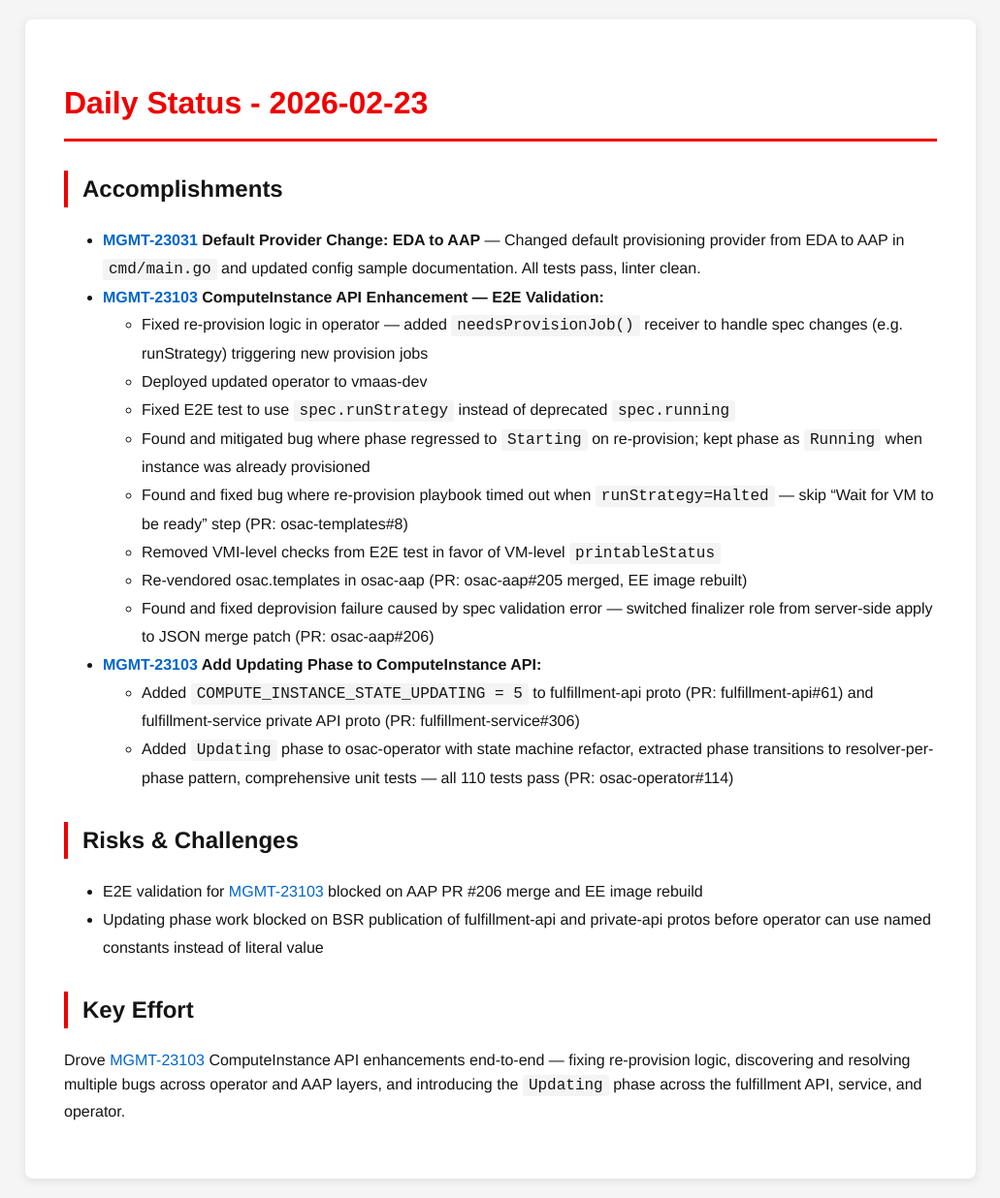
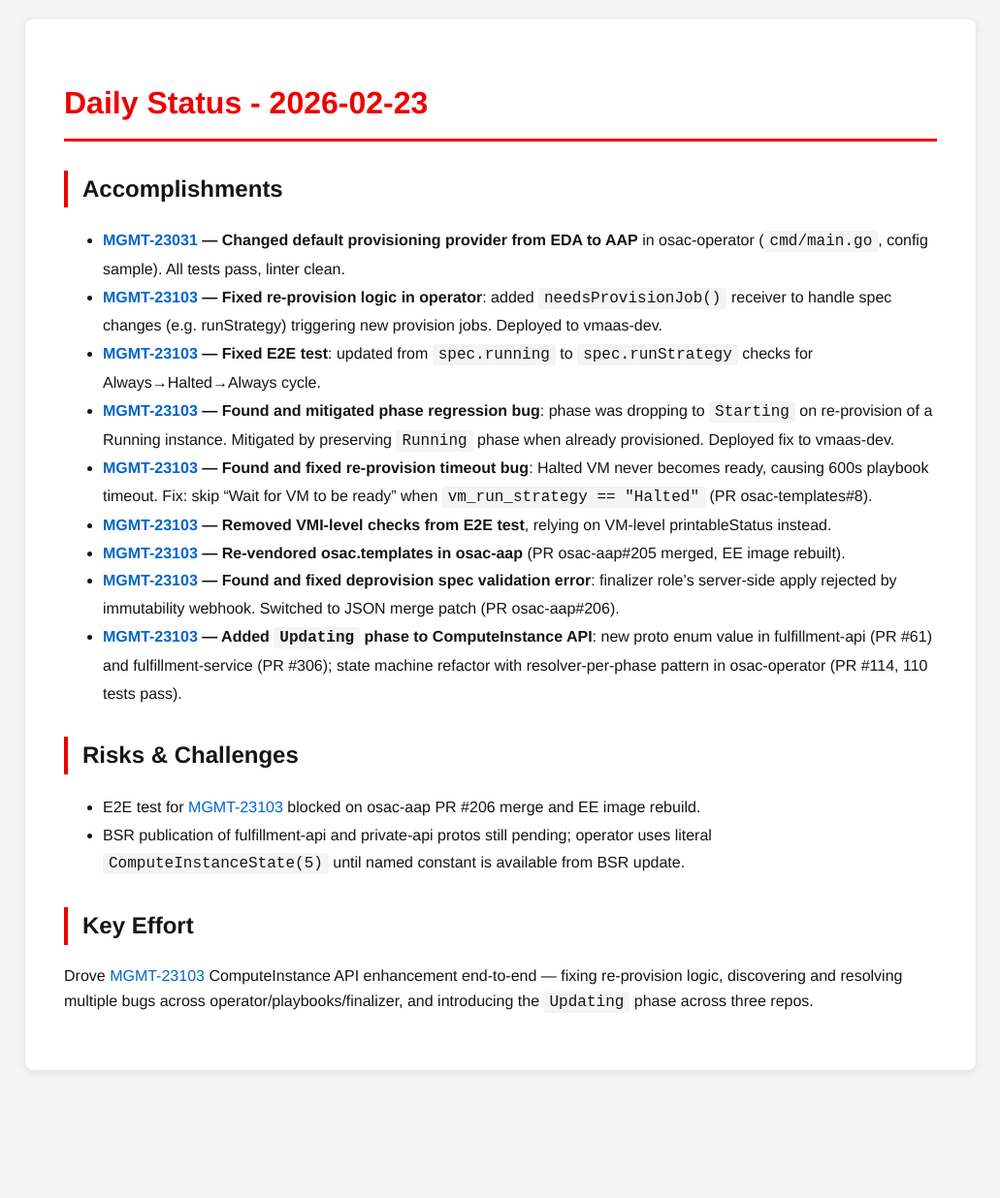
Before and after one commit to tzvatot/daily-status, a Jekyll site: the page built from 2026-02-23.md, in a window 1280 px wide. Shown: the whole page at 97% size, without its empty margins (124-1155 px from the left). Built offline with Jekyll 4.4.1, drawn with Linux system fonts in a browser that asks for light colours; after the commit the page ends 1124 px from its top, so only the background shows below that.

Commit message:
Daily status update - 2026-02-23

```diff
--- a/2026-02-23.md
+++ b/2026-02-23.md
@@ -7,26 +7,19 @@
 # Daily Status - 2026-02-23
 
 ## Accomplishments
-
-- **[MGMT-23031](https://issues.redhat.com/browse/MGMT-23031) Default Provider Change: EDA to AAP** — Changed default provisioning provider from EDA to AAP in `cmd/main.go` and updated config sample documentation. All tests pass, linter clean.
-- **[MGMT-23103](https://issues.redhat.com/browse/MGMT-23103) ComputeInstance API Enhancement — E2E Validation:**
-  - Fixed re-provision logic in operator — added `needsProvisionJob()` receiver to handle spec changes (e.g. runStrategy) triggering new provision jobs
-  - Deployed updated operator to vmaas-dev
-  - Fixed E2E test to use `spec.runStrategy` instead of deprecated `spec.running`
-  - Found and mitigated bug where phase regressed to `Starting` on re-provision; kept phase as `Running` when instance was already provisioned
-  - Found and fixed bug where re-provision playbook timed out when `runStrategy=Halted` — skip "Wait for VM to be ready" step (PR: osac-templates#8)
-  - Removed VMI-level checks from E2E test in favor of VM-level `printableStatus`
-  - Re-vendored osac.templates in osac-aap (PR: osac-aap#205 merged, EE image rebuilt)
-  - Found and fixed deprovision failure caused by spec validation error — switched finalizer role from server-side apply to JSON merge patch (PR: osac-aap#206)
-- **[MGMT-23103](https://issues.redhat.com/browse/MGMT-23103) Add Updating Phase to ComputeInstance API:**
-  - Added `COMPUTE_INSTANCE_STATE_UPDATING = 5` to fulfillment-api proto (PR: fulfillment-api#61) and fulfillment-service private API proto (PR: fulfillment-service#306)
-  - Added `Updating` phase to osac-operator with state machine refactor, extracted phase transitions to resolver-per-phase pattern, comprehensive unit tests — all 110 tests pass (PR: osac-operator#114)
+- **[MGMT-23031](https://issues.redhat.com/browse/MGMT-23031) — Changed default provisioning provider from EDA to AAP** in osac-operator (`cmd/main.go`, config sample). All tests pass, linter clean.
+- **[MGMT-23103](https://issues.redhat.com/browse/MGMT-23103) — Fixed re-provision logic in operator**: added `needsProvisionJob()` receiver to handle spec changes (e.g. runStrategy) triggering new provision jobs. Deployed to vmaas-dev.
+- **[MGMT-23103](https://issues.redhat.com/browse/MGMT-23103) — Fixed E2E test**: updated from `spec.running` to `spec.runStrategy` checks for Always→Halted→Always cycle.
+- **[MGMT-23103](https://issues.redhat.com/browse/MGMT-23103) — Found and mitigated phase regression bug**: phase was dropping to `Starting` on re-provision of a Running instance. Mitigated by preserving `Running` phase when already provisioned. Deployed fix to vmaas-dev.
+- **[MGMT-23103](https://issues.redhat.com/browse/MGMT-23103) — Found and fixed re-provision timeout bug**: Halted VM never becomes ready, causing 600s playbook timeout. Fix: skip "Wait for VM to be ready" when `vm_run_strategy == "Halted"` (PR osac-templates#8).
+- **[MGMT-23103](https://issues.redhat.com/browse/MGMT-23103) — Removed VMI-level checks from E2E test**, relying on VM-level printableStatus instead.
+- **[MGMT-23103](https://issues.redhat.com/browse/MGMT-23103) — Re-vendored osac.templates in osac-aap** (PR osac-aap#205 merged, EE image rebuilt).
+- **[MGMT-23103](https://issues.redhat.com/browse/MGMT-23103) — Found and fixed deprovision spec validation error**: finalizer role's server-side apply rejected by immutability webhook. Switched to JSON merge patch (PR osac-aap#206).
+- **[MGMT-23103](https://issues.redhat.com/browse/MGMT-23103) — Added `Updating` phase to ComputeInstance API**: new proto enum value in fulfillment-api (PR #61) and fulfillment-service (PR #306); state machine refactor with resolver-per-phase pattern in osac-operator (PR #114, 110 tests pass).
 
 ## Risks & Challenges
-
-- E2E validation for [MGMT-23103](https://issues.redhat.com/browse/MGMT-23103) blocked on AAP PR #206 merge and EE image rebuild
-- Updating phase work blocked on BSR publication of fulfillment-api and private-api protos before operator can use named constants instead of literal value
+- E2E test for [MGMT-23103](https://issues.redhat.com/browse/MGMT-23103) blocked on osac-aap PR #206 merge and EE image rebuild.
+- BSR publication of fulfillment-api and private-api protos still pending; operator uses literal `ComputeInstanceState(5)` until named constant is available from BSR update.
 
 ## Key Effort
-
-Drove [MGMT-23103](https://issues.redhat.com/browse/MGMT-23103) ComputeInstance API enhancements end-to-end — fixing re-provision logic, discovering and resolving multiple bugs across operator and AAP layers, and introducing the `Updating` phase across the fulfillment API, service, and operator.
+Drove [MGMT-23103](https://issues.redhat.com/browse/MGMT-23103) ComputeInstance API enhancement end-to-end — fixing re-provision logic, discovering and resolving multiple bugs across operator/playbooks/finalizer, and introducing the `Updating` phase across three repos.
```
